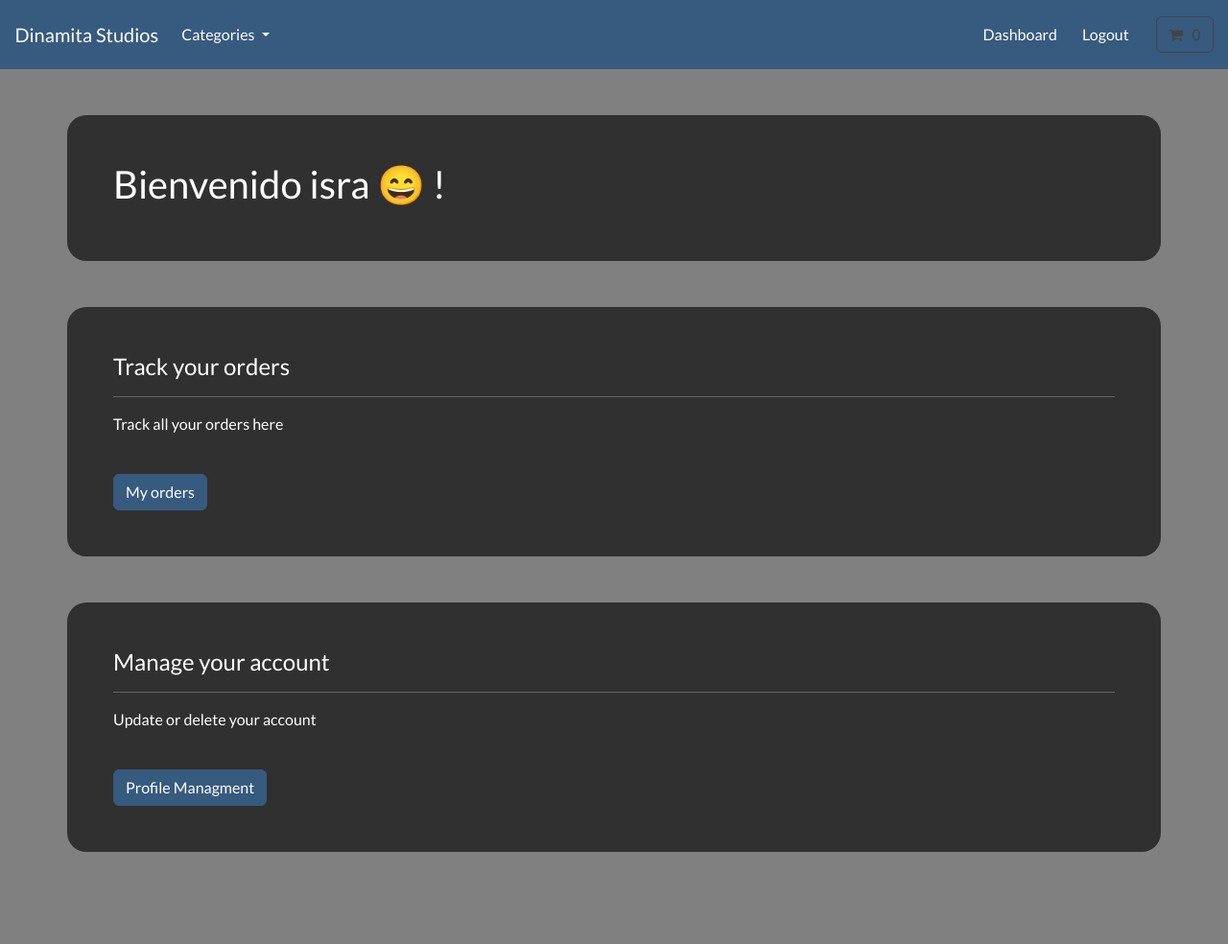
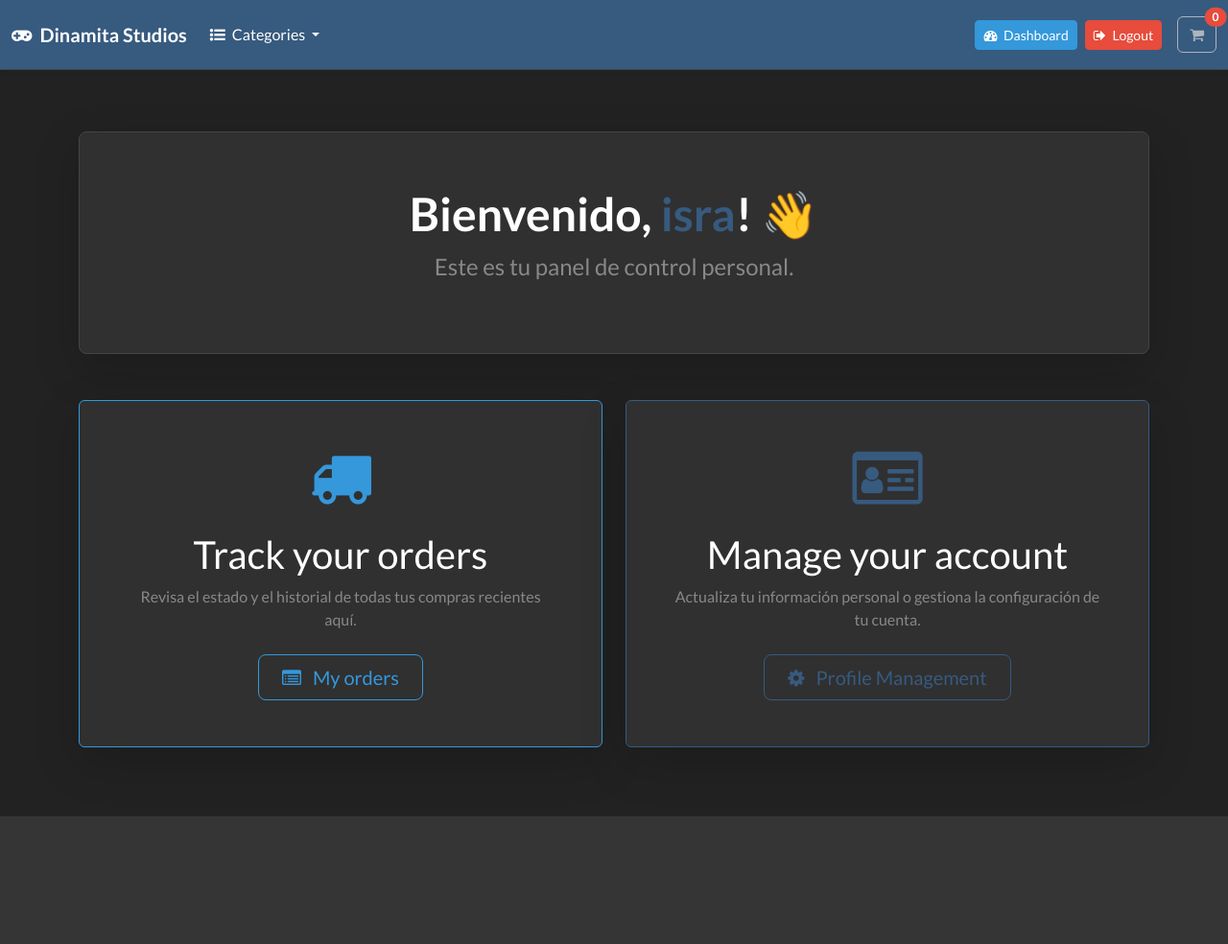
Before and after one commit to IsraMejia/E-commerceDjango, a Django app: page /account/dashboard in a window 1280 px wide. Shown: the whole page at 96% size. After the commit the page ends 851 px from the top, so only its background shows below. Run offline with Django 5.2, Linux system fonts and the light colour scheme; a user stored in the database is signed in; data comes from the database, SQL or seed files in the repository; both versions use the stored data as it was after the commit; some libraries are stand-ins or nearby versions.

Commit message:
mejora en estilos

```diff
--- a/account/templates/account/dashboard.html
+++ b/account/templates/account/dashboard.html
@@ -1,57 +1,64 @@
-{% include "store/base.html" %}
+{% extends "store/base.html" %}
 {% load static %}
+
 {% block content %}
-{% load crispy_forms_tags %}
 
-<body>
+<div class="container py-5">
 
-    <style >
-        body{
-            background-color: gray
-        }
-    </style>
+    <div class="p-5 mb-5 bg-dark rounded-3 shadow-lg border border-secondary text-center">
+        <div class="container-fluid py-2">
+            <h1 class="display-5 fw-bold text-white">
+                Bienvenido, <span class="text-primary">{{ user }}</span>! 👋
+            </h1>
+            <p class="col-md-8 fs-4 mx-auto text-muted">
+                Este es tu panel de control personal.
+            </p>
+        </div>
+    </div>
 
-    <br><br>
-    <div class="container bg-dark shadow-md p-5 form-layout" >
+    <div class="row align-items-md-stretch">
 
-        <h2> Bienvenido {{user}} 😄 !</h2>
+        <div class="col-md-6 mb-4">
+            <div class="card h-100 bg-dark text-white shadow-lg border-info">
+                <div class="card-body text-center p-5">
+
+                    <i class="fa fa-truck fa-4x text-info mb-4" aria-hidden="true"></i>
+
+                    <h2 class="card-title">Track your orders</h2>
+                    <p class="card-text text-muted mb-4">
+                        Revisa el estado y el historial de todas tus compras recientes aquí.
+                    </p>
+
+                    <a class="btn btn-outline-info btn-lg px-4"
+                       type="button"
+                       href="{% url 'user-logout' %}">
+                       <i class="fa fa-list-alt me-2"></i> My orders
+                    </a>
+                </div>
+            </div>
+        </div>
+
+        <div class="col-md-6 mb-4">
+            <div class="card h-100 bg-dark text-white shadow-lg border-primary">
+                <div class="card-body text-center p-5">
+
+                    <i class="fa fa-id-card-o fa-4x text-primary mb-4" aria-hidden="true"></i>
+
+                    <h2 class="card-title">Manage your account</h2>
+                    <p class="card-text text-muted mb-4">
+                        Actualiza tu información personal o gestiona la configuración de tu cuenta.
+                    </p>
+
+                    <a class="btn btn-outline-primary btn-lg px-4"
+                       type="button"
+                       href="{% url 'profile-management' %}">
+                       <i class="fa fa-cog me-2"></i> Profile Management
+                    </a>
+                </div>
+            </div>
+        </div>
 
     </div>
-
-    <br> <br>
-    <div class="container bg-dark shadow-md p-5 form-layout" >
-        <h4>  Track your orders </h4>
-        <hr>
-        <p> Track all your orders here </p>
-        <br>
-        <a class="btn btn-primary navbar-btn text-white"
-            type="button"
-            href="{% url 'user-logout' %}">
-            My orders
-        </a>
-    </div>
-
-    <br> <br>
-    <div class="container bg-dark shadow-md p-5 form-layout" >
-
-        <h4>  Manage your account </h4>
-        <hr>
-        <p> Update or delete your account  </p>
-        <br>
-        <a class="btn btn-primary navbar-btn text-white"
-            type="button"
-            href="{% url 'profile-management' %}">
-            Profile Managment
-        </a>
-
-
-
-    </div>
-
-    <br> <br><br> <br>
-
-
-
-</body>
+</div>
 
 {% endblock %}
--- a/account/views.py
+++ b/account/views.py
@@ -10,6 +10,7 @@ from django.contrib.auth.models import User
 from django.contrib.auth.models import auth
 from django.contrib.auth import authenticate, login, logout
 from django.contrib.auth.decorators import login_required
+from django.contrib import messages
 
 
 
@@ -98,7 +99,17 @@ def my_login(request):
 
 
 def user_logout(request):
-    auth.logout(request)
+
+    try :
+        for key in list(request.session.keys()):
+            if key == 'session_key':
+                continue
+            else:
+                del request.session[key]
+    except KeyError:
+            pass
+
+    messages.success(request, "Logout success")
     return redirect('store')
 
 
@@ -129,6 +140,8 @@ def delete_account(request):
     user = User.objects.get(id = request.user.id)
     if request.method == 'POST':
         user.delete()
+        messages.error(request, "Account deleted")
         return redirect('store')
 
+
     return render(request, 'account/delete-account.html')
--- /dev/null
+++ b/static/js/app.js
@@ -0,0 +1,5 @@
+var message_timeout = document.getElementById("message-timer") ;
+
+setTimeout(function(){
+    message_timeout.style.display = "none";
+}, 1500)
--- a/store/templates/store/base.html
+++ b/store/templates/store/base.html
@@ -1,150 +1,89 @@
 {% load static %}
+<!DOCTYPE html>
+<html lang="es" class="h-100">
 
-<!DOCTYPE html>
-
-<html>
 <head>
     <meta charset="utf-8" />
-
     <meta name="viewport" content="width=device-width, initial-scale=1" />
-
     <title>Dinamita Studios</title>
 
-    <!-- CSS -->
-
-    <link
-      rel="stylesheet"
-      href="https://bootswatch.com/5/darkly/bootstrap.min.css"
-    />
+    <link rel="stylesheet" href="https://bootswatch.com/5/darkly/bootstrap.min.css" />
 
     <link rel="stylesheet" href="{% static 'css/styles.css' %}">
 
-    <link
-      rel="stylesheet"
-      href="https://cdnjs.cloudflare.com/ajax/libs/font-awesome/4.7.0/css/font-awesome.min.css"
-    />
+    <link rel="stylesheet" href="https://cdnjs.cloudflare.com/ajax/libs/font-awesome/4.7.0/css/font-awesome.min.css" />
 
-    <!-- JavaScript -->
+    <script src="https://code.jquery.com/jquery-3.5.1.min.js"
+            integrity="sha256-9/aliU8dGd2tb6OSsuzixeV4y/faTqgFtohetphbbj0="
+            crossorigin="anonymous"></script>
 
-    <script
-      src="https://code.jquery.com/jquery-3.5.1.min.js"
-      integrity="sha256-9/aliU8dGd2tb6OSsuzixeV4y/faTqgFtohetphbbj0="
-      crossorigin="anonymous"
-    ></script>
-
-    <!-- JavaScript Popper -->
-
-    <script
-      src="https://cdn.jsdelivr.net/npm/bootstrap@5.2.2/dist/js/bootstrap.bundle.min.js"
+    <script src="https://cdn.jsdelivr.net/npm/bootstrap@5.2.2/dist/js/bootstrap.bundle.min.js"
             integrity="sha384-OERcA2EqjJCMA+/3y+gxIOqMEjwtxJY7qPCqsdltbNJuaOe923+mo//f6V8Qbsw3"
-      crossorigin="anonymous"
-    ></script>
-
-    <!-- Bootstrap Max CDN -->
-
-    <script src="https://maxcdn.bootstrapcdn.com/bootstrap/4.0.0/js/bootstrap.min.js"></script>
+            crossorigin="anonymous"></script>
 </head>
 
-  <nav class="navbar navbar-expand-lg bg-primary justify-content-center">
-    <a class="navbar-brand main-heading text-white" href="{% url 'store' %}">
-      &nbsp; &nbsp; Dinamita Studios
+<body class="d-flex flex-column h-100">
+
+    <nav class="navbar navbar-expand-lg navbar-dark bg-primary shadow-sm border-bottom border-secondary">
+        <div class="container-fluid">
+
+            <a class="navbar-brand fw-bold d-flex align-items-center" href="{% url 'store' %}">
+                <i class="fa fa-gamepad me-2" aria-hidden="true"></i> Dinamita Studios
             </a>
 
-    <button
-      class="navbar-toggler"
-      type="button"
-      data-toggle="collapse"
-      data-target="#navbarNavDropdown"
-      aria-controls="navbarNavDropdown"
-      aria-expanded="false"
-      aria-label="Toggle navigation"
-    >
+            <button class="navbar-toggler" type="button" data-bs-toggle="collapse" data-bs-target="#navbarCollapse"
+                aria-controls="navbarCollapse" aria-expanded="false" aria-label="Toggle navigation">
                 <span class="navbar-toggler-icon"></span>
             </button>
 
             <div class="collapse navbar-collapse" id="navbarCollapse">
-      <ul class="navbar-nav me-auto mb-2 mb-md-0">
+                <ul class="navbar-nav me-auto mb-2 mb-lg-0">
                     <li class="nav-item dropdown">
-          <a
-            class="nav-link dropdown-toggle text-white"
-            href="#"
-            id="navbarDropdown"
-            role="button"
-            data-bs-toggle="dropdown"
-            aria-expanded="false"
-          >
-            Categories
+                        <a class="nav-link dropdown-toggle text-white" href="#" id="navbarDropdown" role="button"
+                            data-bs-toggle="dropdown" aria-expanded="false">
+                            <i class="fa fa-list-ul me-1"></i> Categories
                         </a>
-
-          <ul class="dropdown-menu" aria-labelledby="navbarDropdown">
-            {% for category in all_categories%}
+                        <ul class="dropdown-menu dropdown-menu-dark" aria-labelledby="navbarDropdown">
+                            <li><a class="dropdown-item" href="{% url 'store' %}">All Products</a></li>
+                            <li><hr class="dropdown-divider"></li>
+                            {% for category in all_categories %}
                             <li>
                                 <a class="dropdown-item" href="{{category.get_absolute_url}}">
-                {{category.name | capfirst}}
+                                    {{ category.name | capfirst }}
                                 </a>
                             </li>
                             {% endfor %}
                         </ul>
                     </li>
                 </ul>
-    </div>
 
-    <div class="collapse navbar-collapse text-center" id="navbarNavDropdown">
-      <ul class="navbar-nav ms-auto">
+                <ul class="navbar-nav ms-auto align-items-center gap-2">
 
                     {% if user.is_authenticated %}
                         <li class="nav-item">
-            <a class="btn btn-alert navbar-btn text-white"
-              type="button"
-              href="{% url 'dashboard' %}">
-              Dashboard
+                            <a class="btn btn-info text-white btn-sm" href="{% url 'dashboard' %}">
+                                <i class="fa fa-tachometer me-1"></i> Dashboard
+                            </a>
+                        </li>
+                        <li class="nav-item">
+                            <a class="btn btn-danger text-white btn-sm" href="{% url 'user-logout' %}">
+                                <i class="fa fa-sign-out me-1"></i> Logout
                             </a>
                         </li>
                     {% else %}
                         <li class="nav-item">
-            <a class="btn btn-alert navbar-btn text-white"
-              type="button"
-              href="{% url 'register' %}">
-              Register
-            </a>
+                            <a class="btn btn-light btn-sm" href="{% url 'my-login' %}">Login</a>
+                        </li>
+                        <li class="nav-item">
+                            <a class="btn btn-secondary btn-sm" href="{% url 'register' %}">Register</a>
                         </li>
                     {% endif %}
 
+                    <li class="nav-item ms-2">
+                        <a type="button" href="{% url 'cart-summary' %}" class="btn btn-outline-light position-relative">
+                            <i class="fa fa-shopping-cart" aria-hidden="true"></i>
 
-        {% if user.is_authenticated %}
-
-        <li class="nav-item">
-        <a class="btn btn-alert navbar-btn text-white"
-          type="button"
-          href="{% url 'user-logout' %}">
-          Logout
-        </a>
-        </li>
-
-        {% else %}
-        <li class="nav-item">
-          <a class="btn btn-alert navbar-btn text-white"
-            type="button"
-            href="{% url 'my-login' %}">
-            Login
-          </a>
-        </li>
-
-        {% endif %}
-
-        &nbsp; &nbsp; &nbsp;
-
-        <li class="nav-item">
-          <a
-            type="button"
-            role="button"
-            href="{% url 'cart-summary' %}"
-            class="btn btn-outline-secondary"
-          >
-            <i class="fa fa-shopping-cart" aria-hidden="true"> </i>
-            &nbsp;
-            <div id = "cart-qty" class ="d-inline-flex">
-
+                            <span id="cart-qty" class="position-absolute top-0 start-100 translate-middle badge rounded-pill bg-danger">
                                 {% with qty_amount=cart|length %}
                                     {% if qty_amount > 0 %}
                                         {{qty_amount}}
@@ -152,18 +91,41 @@
                                         0
                                     {% endif %}
                                 {% endwith %}
-
-            </div>
-
+                            </span>
                         </a>
                     </li>
 
-        &nbsp; &nbsp; &nbsp;
                 </ul>
+            </div>
         </div>
     </nav>
 
-  <body>
-    {% block content %} {% endblock %}
+    <div class="container mt-3">
+        {% for message in messages %}
+            {% if message.level == DEFAULT_MESSAGE_LEVELS.SUCCESS %}
+                <div id="message-timer" class="alert alert-success alert-dismissible fade show text-center shadow-sm" role="alert">
+                    <i class="fa fa-check-circle me-2"></i> {{ message }}
+                    <button type="button" class="btn-close" data-bs-dismiss="alert" aria-label="Close"></button>
+                </div>
+            {% endif %}
+
+            {% if message.level == DEFAULT_MESSAGE_LEVELS.ERROR %}
+                <div id="message-timer" class="alert alert-danger alert-dismissible fade show text-center shadow-sm" role="alert">
+                    <i class="fa fa-exclamation-triangle me-2"></i> {{ message }}
+                    <button type="button" class="btn-close" data-bs-dismiss="alert" aria-label="Close"></button>
+                </div>
+            {% endif %}
+        {% endfor %}
+    </div>
+
+    <main class="flex-shrink-0">
+        {% block content %}
+        {% endblock %}
+    </main>
+
+
+
+    <script src="{% static 'js/app.js' %}"></script>
 </body>
+
 </html>
```
Also changed, not shown: account/templates/account/my-login.html (+49 -41 lines), db.sqlite3. Lines whose indentation alone changed are shown as unchanged.
